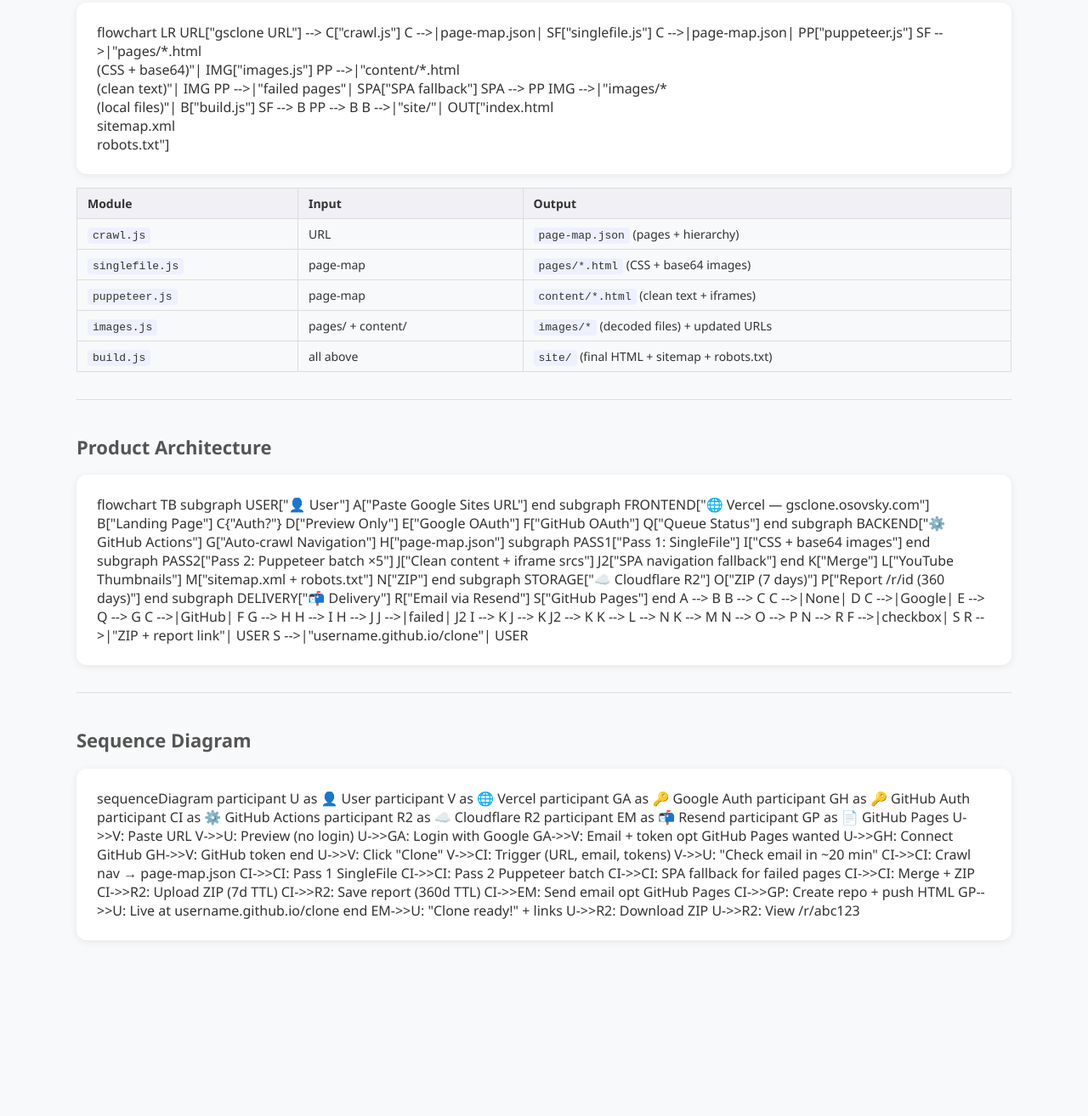
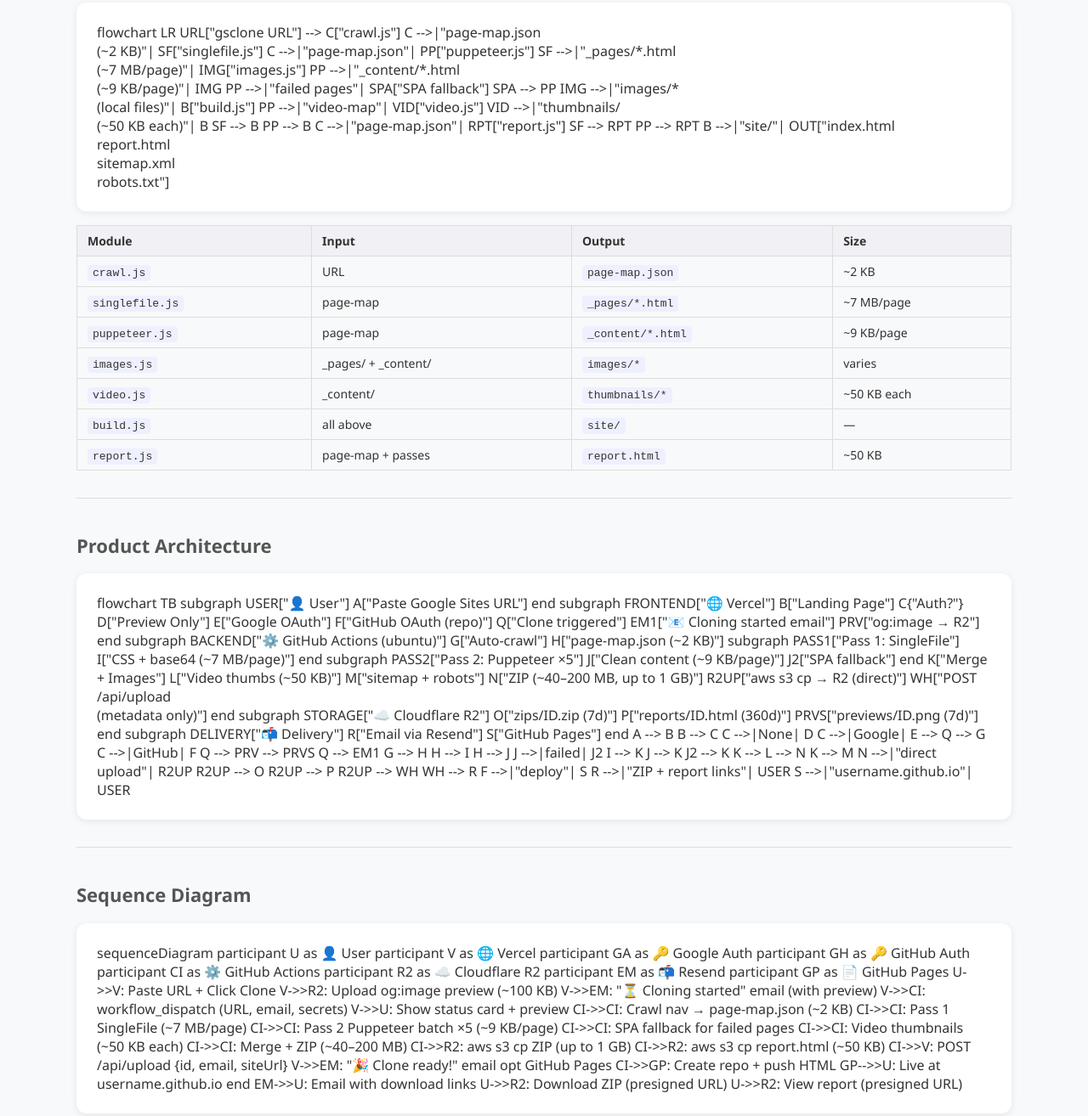
Before and after one commit to maximosovsky/google-sites-clone, a website: page architecture.html in a window 1280 px wide. Shown: the part 182-1496 px from the top of the page at 85% size. Before the commit the page ends 1345 px from the top, so only its background shows below. Drawn offline with Linux system fonts and the light colour scheme.

Commit message:
feat: auto-install SingleFile CLI, update Quick Start with prerequisites, remove nav header, update docs with R2 pipeline

```diff
--- a/architecture.html
+++ b/architecture.html
@@ -1,21 +1,73 @@
 <!DOCTYPE html>
 <html lang="en">
+
 <head>
     <meta charset="utf-8">
     <meta name="viewport" content="width=device-width,initial-scale=1">
     <title>google-sites-clone — Architecture</title>
     <style>
-    body { font-family: 'Segoe UI', sans-serif; background: #f8f9fa; color: #333; padding: 40px; max-width: 1100px; margin: 0 auto; }
-    h1 { font-size: 28px; margin-bottom: 8px; }
-    h2 { font-size: 22px; margin-top: 40px; color: #555; }
-    .mermaid { background: #fff; border-radius: 12px; padding: 24px; margin: 16px 0; box-shadow: 0 2px 8px rgba(0,0,0,0.08); }
-    table { border-collapse: collapse; width: 100%; margin: 16px 0; }
-    th, td { border: 1px solid #ddd; padding: 8px 12px; text-align: left; font-size: 14px; }
-    th { background: #f0f0f5; font-weight: 600; }
-    code { background: #eef0ff; padding: 2px 6px; border-radius: 4px; font-size: 13px; }
-    hr { border: none; border-top: 1px solid #ddd; margin: 32px 0; }
+        body {
+            font-family: 'Segoe UI', sans-serif;
+            background: #f8f9fa;
+            color: #333;
+            padding: 40px;
+            max-width: 1100px;
+            margin: 0 auto;
+        }
+
+        h1 {
+            font-size: 28px;
+            margin-bottom: 8px;
+        }
+
+        h2 {
+            font-size: 22px;
+            margin-top: 40px;
+            color: #555;
+        }
+
+        .mermaid {
+            background: #fff;
+            border-radius: 12px;
+            padding: 24px;
+            margin: 16px 0;
+            box-shadow: 0 2px 8px rgba(0, 0, 0, 0.08);
+        }
+
+        table {
+            border-collapse: collapse;
+            width: 100%;
+            margin: 16px 0;
+        }
+
+        th,
+        td {
+            border: 1px solid #ddd;
+            padding: 8px 12px;
+            text-align: left;
+            font-size: 14px;
+        }
+
+        th {
+            background: #f0f0f5;
+            font-weight: 600;
+        }
+
+        code {
+            background: #eef0ff;
+            padding: 2px 6px;
+            border-radius: 4px;
+            font-size: 13px;
+        }
+
+        hr {
+            border: none;
+            border-top: 1px solid #ddd;
+            margin: 32px 0;
+        }
     </style>
 </head>
+
 <body>
 
     <h1>google-sites-clone — Architecture</h1>
@@ -24,25 +76,72 @@
     <div class="mermaid">
         flowchart LR
         URL["gsclone URL"] --> C["crawl.js"]
-    C -->|page-map.json| SF["singlefile.js"]
-    C -->|page-map.json| PP["puppeteer.js"]
-    SF -->|"pages/*.html<br>(CSS + base64)"| IMG["images.js"]
-    PP -->|"content/*.html<br>(clean text)"| IMG
+        C -->|"page-map.json<br>(~2 KB)"| SF["singlefile.js"]
+        C -->|"page-map.json"| PP["puppeteer.js"]
+        SF -->|"_pages/*.html<br>(~7 MB/page)"| IMG["images.js"]
+        PP -->|"_content/*.html<br>(~9 KB/page)"| IMG
         PP -->|"failed pages"| SPA["SPA fallback"]
         SPA --> PP
         IMG -->|"images/*<br>(local files)"| B["build.js"]
+        PP -->|"video-map"| VID["video.js"]
+        VID -->|"thumbnails/<br>(~50 KB each)"| B
         SF --> B
         PP --> B
-    B -->|"site/"| OUT["index.html<br>sitemap.xml<br>robots.txt"]
+        C -->|"page-map.json"| RPT["report.js"]
+        SF --> RPT
+        PP --> RPT
+        B -->|"site/"| OUT["index.html<br>report.html<br>sitemap.xml<br>robots.txt"]
     </div>
 
     <table>
-  <tr><th>Module</th><th>Input</th><th>Output</th></tr>
-  <tr><td><code>crawl.js</code></td><td>URL</td><td><code>page-map.json</code> (pages + hierarchy)</td></tr>
-  <tr><td><code>singlefile.js</code></td><td>page-map</td><td><code>pages/*.html</code> (CSS + base64 images)</td></tr>
-  <tr><td><code>puppeteer.js</code></td><td>page-map</td><td><code>content/*.html</code> (clean text + iframes)</td></tr>
-  <tr><td><code>images.js</code></td><td>pages/ + content/</td><td><code>images/*</code> (decoded files) + updated URLs</td></tr>
-  <tr><td><code>build.js</code></td><td>all above</td><td><code>site/</code> (final HTML + sitemap + robots.txt)</td></tr>
+        <tr>
+            <th>Module</th>
+            <th>Input</th>
+            <th>Output</th>
+            <th>Size</th>
+        </tr>
+        <tr>
+            <td><code>crawl.js</code></td>
+            <td>URL</td>
+            <td><code>page-map.json</code></td>
+            <td>~2 KB</td>
+        </tr>
+        <tr>
+            <td><code>singlefile.js</code></td>
+            <td>page-map</td>
+            <td><code>_pages/*.html</code></td>
+            <td>~7 MB/page</td>
+        </tr>
+        <tr>
+            <td><code>puppeteer.js</code></td>
+            <td>page-map</td>
+            <td><code>_content/*.html</code></td>
+            <td>~9 KB/page</td>
+        </tr>
+        <tr>
+            <td><code>images.js</code></td>
+            <td>_pages/ + _content/</td>
+            <td><code>images/*</code></td>
+            <td>varies</td>
+        </tr>
+        <tr>
+            <td><code>video.js</code></td>
+            <td>_content/</td>
+            <td><code>thumbnails/*</code></td>
+            <td>~50 KB each</td>
+        </tr>
+        <tr>
+            <td><code>build.js</code></td>
+            <td>all above</td>
+            <td><code>site/</code></td>
+            <td>—</td>
+        </tr>
+        <tr>
+            <td><code>report.js</code></td>
+            <td>page-map + passes</td>
+            <td><code>report.html</code></td>
+            <td>~50 KB</td>
+        </tr>
     </table>
 
     <hr>
@@ -53,32 +152,37 @@
         subgraph USER["👤 User"]
         A["Paste Google Sites URL"]
         end
-    subgraph FRONTEND["🌐 Vercel — gsclone.osovsky.com"]
+        subgraph FRONTEND["🌐 Vercel"]
         B["Landing Page"]
         C{"Auth?"}
         D["Preview Only"]
         E["Google OAuth"]
-        F["GitHub OAuth"]
-        Q["Queue Status"]
+        F["GitHub OAuth (repo)"]
+        Q["Clone triggered"]
+        EM1["📧 Cloning started email"]
+        PRV["og:image → R2"]
         end
-    subgraph BACKEND["⚙️ GitHub Actions"]
-        G["Auto-crawl Navigation"]
-        H["page-map.json"]
+        subgraph BACKEND["⚙️ GitHub Actions (ubuntu)"]
+        G["Auto-crawl"]
+        H["page-map.json (~2 KB)"]
         subgraph PASS1["Pass 1: SingleFile"]
-            I["CSS + base64 images"]
+        I["CSS + base64 (~7 MB/page)"]
         end
-        subgraph PASS2["Pass 2: Puppeteer batch ×5"]
-            J["Clean content + iframe srcs"]
-            J2["SPA navigation fallback"]
+        subgraph PASS2["Pass 2: Puppeteer ×5"]
+        J["Clean content (~9 KB/page)"]
+        J2["SPA fallback"]
         end
-        K["Merge"]
-        L["YouTube Thumbnails"]
-        M["sitemap.xml + robots.txt"]
-        N["ZIP"]
+        K["Merge + Images"]
+        L["Video thumbs (~50 KB)"]
+        M["sitemap + robots"]
+        N["ZIP (~40–200 MB, up to 1 GB)"]
+        R2UP["aws s3 cp → R2 (direct)"]
+        WH["POST /api/upload<br>(metadata only)"]
         end
         subgraph STORAGE["☁️ Cloudflare R2"]
-        O["ZIP (7 days)"]
-        P["Report /r/id (360 days)"]
+        O["zips/ID.zip (7d)"]
+        P["reports/ID.html (360d)"]
+        PRVS["previews/ID.png (7d)"]
         end
         subgraph DELIVERY["📬 Delivery"]
         R["Email via Resend"]
@@ -89,6 +193,8 @@
         C -->|None| D
         C -->|Google| E --> Q --> G
         C -->|GitHub| F
+        Q --> PRV --> PRVS
+        Q --> EM1
         G --> H
         H --> I
         H --> J
@@ -98,11 +204,14 @@
         J2 --> K
         K --> L --> N
         K --> M
-    N --> O --> P
-    N --> R
-    F -->|checkbox| S
-    R -->|"ZIP + report link"| USER
-    S -->|"username.github.io/clone"| USER
+        N -->|"direct upload"| R2UP
+        R2UP --> O
+        R2UP --> P
+        R2UP --> WH
+        WH --> R
+        F -->|"deploy"| S
+        R -->|"ZIP + report links"| USER
+        S -->|"username.github.io"| USER
     </div>
 
     <hr>
@@ -118,32 +227,33 @@
         participant R2 as ☁️ Cloudflare R2
         participant EM as 📬 Resend
         participant GP as 📄 GitHub Pages
-    U->>V: Paste URL
-    V->>U: Preview (no login)
-    U->>GA: Login with Google
-    GA->>V: Email + token
-    opt GitHub Pages wanted
-        U->>GH: Connect GitHub
-        GH->>V: GitHub token
-    end
-    U->>V: Click "Clone"
-    V->>CI: Trigger (URL, email, tokens)
-    V->>U: "Check email in ~20 min"
-    CI->>CI: Crawl nav → page-map.json
-    CI->>CI: Pass 1 SingleFile
-    CI->>CI: Pass 2 Puppeteer batch
+
+        U->>V: Paste URL + Click Clone
+        V->>R2: Upload og:image preview (~100 KB)
+        V->>EM: "⏳ Cloning started" email (with preview)
+        V->>CI: workflow_dispatch (URL, email, secrets)
+        V->>U: Show status card + preview
+
+        CI->>CI: Crawl nav → page-map.json (~2 KB)
+        CI->>CI: Pass 1 SingleFile (~7 MB/page)
+        CI->>CI: Pass 2 Puppeteer batch ×5 (~9 KB/page)
         CI->>CI: SPA fallback for failed pages
-    CI->>CI: Merge + ZIP
-    CI->>R2: Upload ZIP (7d TTL)
-    CI->>R2: Save report (360d TTL)
-    CI->>EM: Send email
+        CI->>CI: Video thumbnails (~50 KB each)
+        CI->>CI: Merge + ZIP (~40–200 MB)
+
+        CI->>R2: aws s3 cp ZIP (up to 1 GB)
+        CI->>R2: aws s3 cp report.html (~50 KB)
+        CI->>V: POST /api/upload {id, email, siteUrl}
+        V->>EM: "🎉 Clone ready!" email
+
         opt GitHub Pages
         CI->>GP: Create repo + push HTML
-        GP-->>U: Live at username.github.io/clone
+        GP-->>U: Live at username.github.io
         end
-    EM->>U: "Clone ready!" + links
-    U->>R2: Download ZIP
-    U->>R2: View /r/abc123
+
+        EM->>U: Email with download links
+        U->>R2: Download ZIP (presigned URL)
+        U->>R2: View report (presigned URL)
     </div>
 
     <script type="module">
@@ -152,4 +262,5 @@
     </script>
 
 </body>
+
 </html>
```
Also changed, not shown: ARCHITECTURE.md (+49 -34 lines), MANUAL.md (+19 -14 lines), bin/gsclone.js (+15 -0 lines), README.md, lib/build.js. Lines whose indentation alone changed are shown as unchanged.
